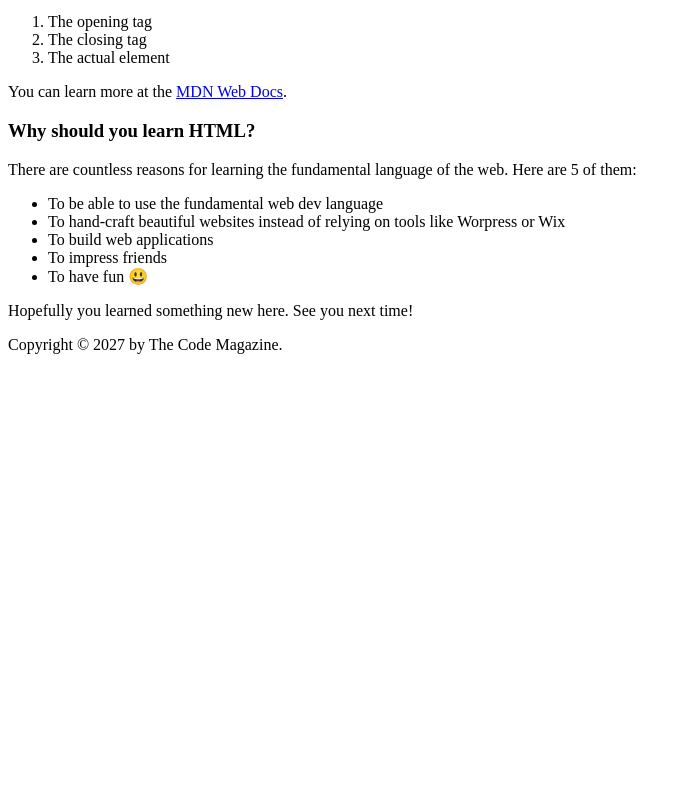
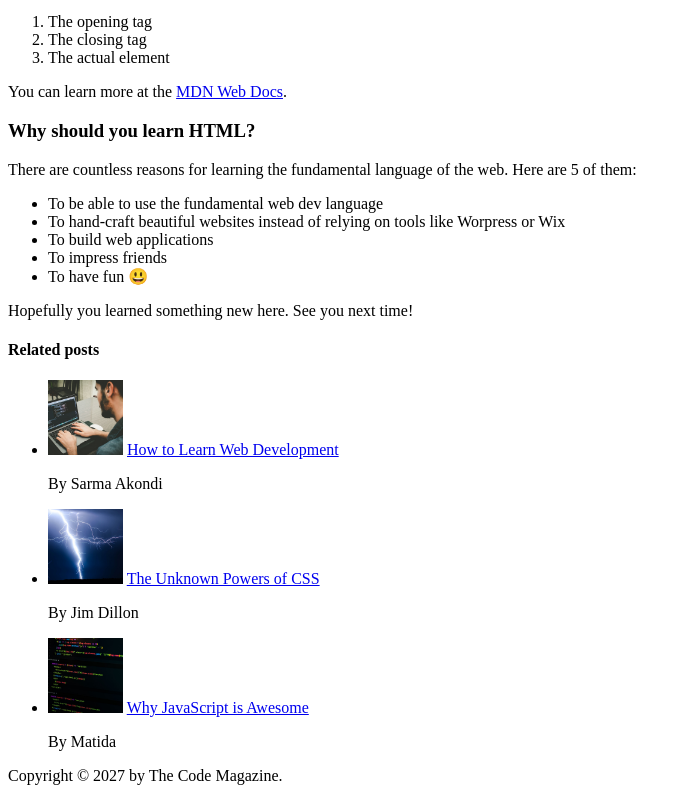
Before and after one commit to avnms/html-css, a plain HTML site: page 02-HTML-Fundamentals/index.html in a window 1280 px wide. Shown: the part 690-1483 px from the top of the page, without its empty margins (0-691 px from the left). Before the commit the page ends 1052 px from the top, so only its background shows below. Drawn offline with Linux system fonts and the light colour scheme.

Commit message:
challenge-1

```diff
--- a/02-HTML-Fundamentals/index.html
+++ b/02-HTML-Fundamentals/index.html
@@ -21,14 +21,14 @@
       <header>
         <h2>The Basic Language of the Web: HTML</h2>
         <img
-          src="laura-jones.jpg"
+          src="img/laura-jones.jpg"
           alt="Headshot of laura jones"
           width="50px"
           height="50px"
         />
         <p>Posted by <strong>Laura Jones</strong> on Monday, June 21st 2027</p>
         <img
-          src="post-img.jpg"
+          src="img/post-img.jpg"
           alt="HTML code on a screen"
           width="500px"
           height="200px"
@@ -91,6 +91,42 @@
       <p>Hopefully you learned something new here. See you next time!</p>
     </article>
 
+    <aside>
+      <h4>Related posts</h4>
+      <ul>
+        <li>
+          <img
+            src="img/related-1.jpg"
+            alt="Person programming"
+            width="75px"
+            height="75px"
+          />
+          <a href="#">How to Learn Web Development</a>
+          <p>By Sarma Akondi</p>
+        </li>
+        <li>
+          <img
+            src="img/related-2.jpg"
+            alt="Lightning"
+            width="75px"
+            height="75px"
+          />
+          <a href="#">The Unknown Powers of CSS</a>
+          <p>By Jim Dillon</p>
+        </li>
+        <li>
+          <img
+            src="img/related-3.jpg"
+            alt="JavaScript code on a screen"
+            width="75px"
+            height="75px"
+          />
+          <a href="#">Why JavaScript is Awesome</a>
+          <p>By Matida</p>
+        </li>
+      </ul>
+    </aside>
+
     <footer>Copyright &copy; 2027 by The Code Magazine.</footer>
   </body>
 </html>
```
Also changed, not shown: 02-HTML-Fundamentals/img/challenges.jpg (renamed from 02-HTML-Fundamentals/challenges.jpg), 02-HTML-Fundamentals/img/laura-jones.jpg (renamed from 02-HTML-Fundamentals/laura-jones.jpg), 02-HTML-Fundamentals/img/post-img.jpg (renamed from 02-HTML-Fundamentals/post-img.jpg), 02-HTML-Fundamentals/img/related-1.jpg (renamed from 02-HTML-Fundamentals/related-1.jpg), 02-HTML-Fundamentals/img/related-2.jpg (renamed from 02-HTML-Fundamentals/related-2.jpg), 02-HTML-Fundamentals/img/related-3.jpg (renamed from 02-HTML-Fundamentals/related-3.jpg).
